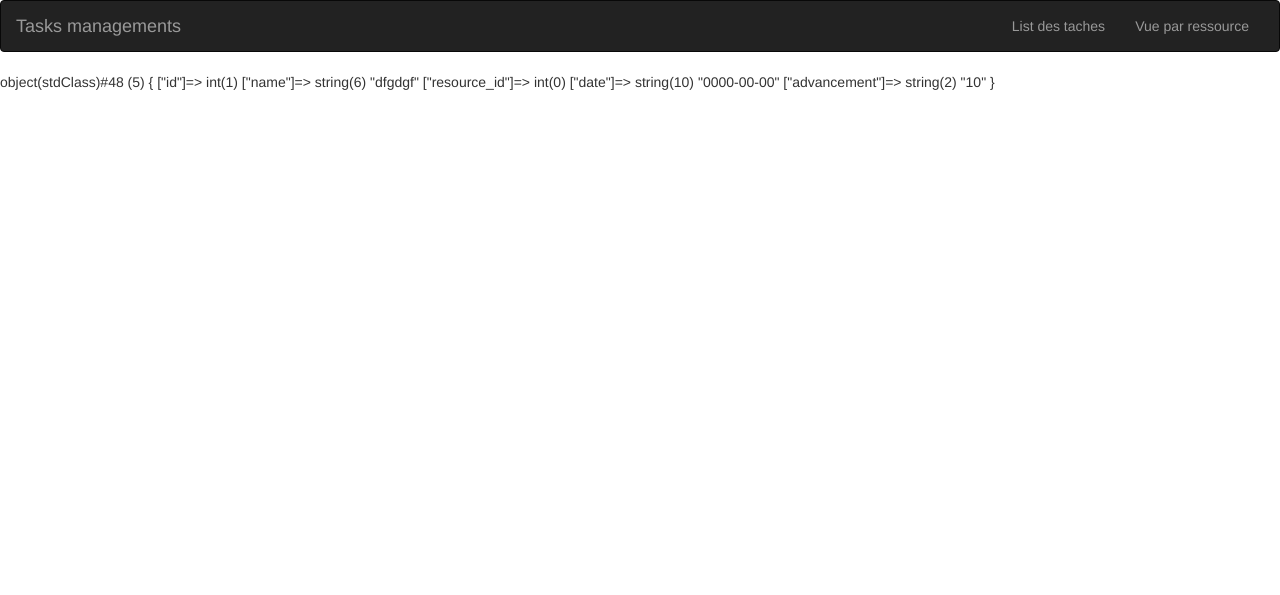
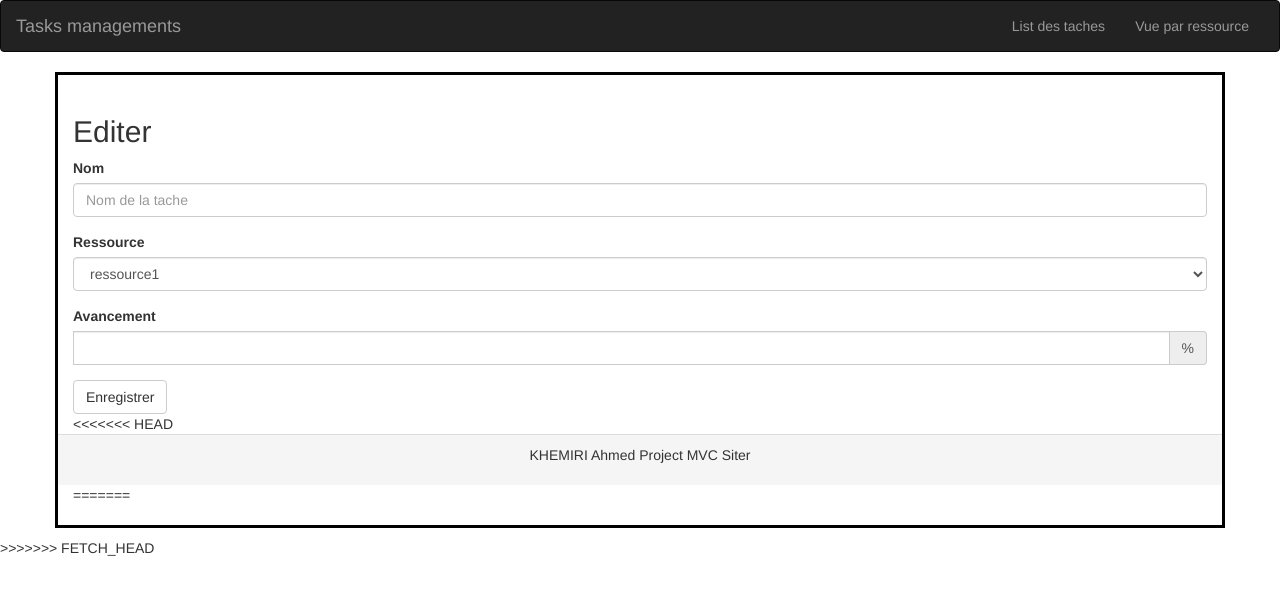
Before and after one commit to ahkhemiri/softmvc, a PHP site: page /softmvc/tasks/edit/1 in a window 1280 px wide. Shown: the top 595 px of the page. Run offline with PHP 8.4, Linux system fonts and the light colour scheme; data comes from the database, SQL or seed files in the repository; both versions use the stored data as it was after the commit; some libraries are stand-ins or nearby versions.

Commit message:
Merge branch 'kahlamodif' of https://github.com/ahkhemiri/softmvc into kahlamodif
Conflicts:
application/views/_templates/footer.php
public/css/style.css

```diff
--- a/application/views/_templates/footer.php
+++ b/application/views/_templates/footer.php
@@ -1,8 +1,12 @@
+<<<<<<< HEAD
 <footer class="row ">
     <div class="panel-footer text-center">
      <p>KHEMIRI Ahmed Project MVC Siter</p>
     </div>
   </footer>
 
+=======
+</div>
+>>>>>>> FETCH_HEAD
 </body>
 </html>
--- a/application/views/_templates/header.php
+++ b/application/views/_templates/header.php
@@ -35,3 +35,5 @@
         </div>
       </div>
     </div>
+
+    <div class="container">
--- a/application/views/tasks/edit.php
+++ b/application/views/tasks/edit.php
@@ -1,4 +1,4 @@
-<?php var_dump($task);die; ?>
+<h2>Editer</h2>
 <form role="form">
   <div class="form-group">
     <label for="name">Nom</label>
@@ -17,18 +17,12 @@
   <div class="form-group">
     <label for="advancement">Avancement</label>
     <div class="input-group">
+    <div>
       <input name="advancement" type="text" class="form-control" id="advancement" placeholder="">
+    </div>
       <span class="input-group-addon">%</span> </div>
   </div>
-  <div class="form-group">
-    <label for="exampleInputFile">File input</label>
-    <input type="file" id="exampleInputFile">
-    <p class="help-block">Example block-level help text here.</p>
-  </div>
-  <div class="checkbox">
-    <label>
-      <input type="checkbox">
-      Check me out </label>
-  </div>
-  <button type="submit" class="btn btn-default">Submit</button>
+
+
+  <button type="submit" class="btn btn-default">Enregistrer</button>
 </form>
--- a/public/css/style.css
+++ b/public/css/style.css
@@ -1,3 +1,4 @@
+<<<<<<< HEAD
 /* Demo CSS */
 
 html, body {
@@ -42,3 +43,5 @@ footer h4{
 .container-fluid{
     height: 100%;
 }
+=======
+>>>>>>> FETCH_HEAD
```
Also changed, not shown: application/_install/softmvc.sql (+20 -14 lines), public/fonts/glyphicons-halflings-regular.ttf (added), public/fonts/glyphicons-halflings-regular.woff (added), 2 other files.
